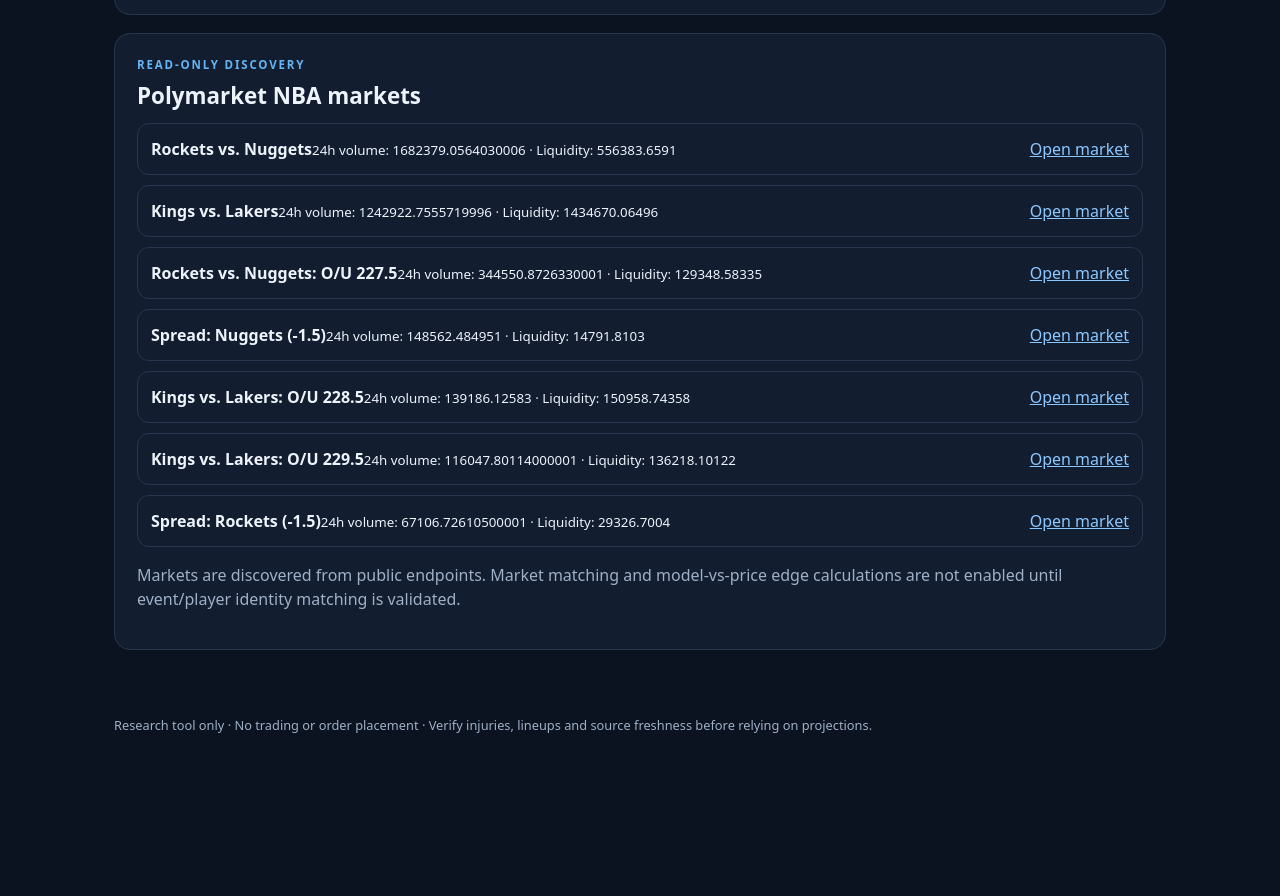
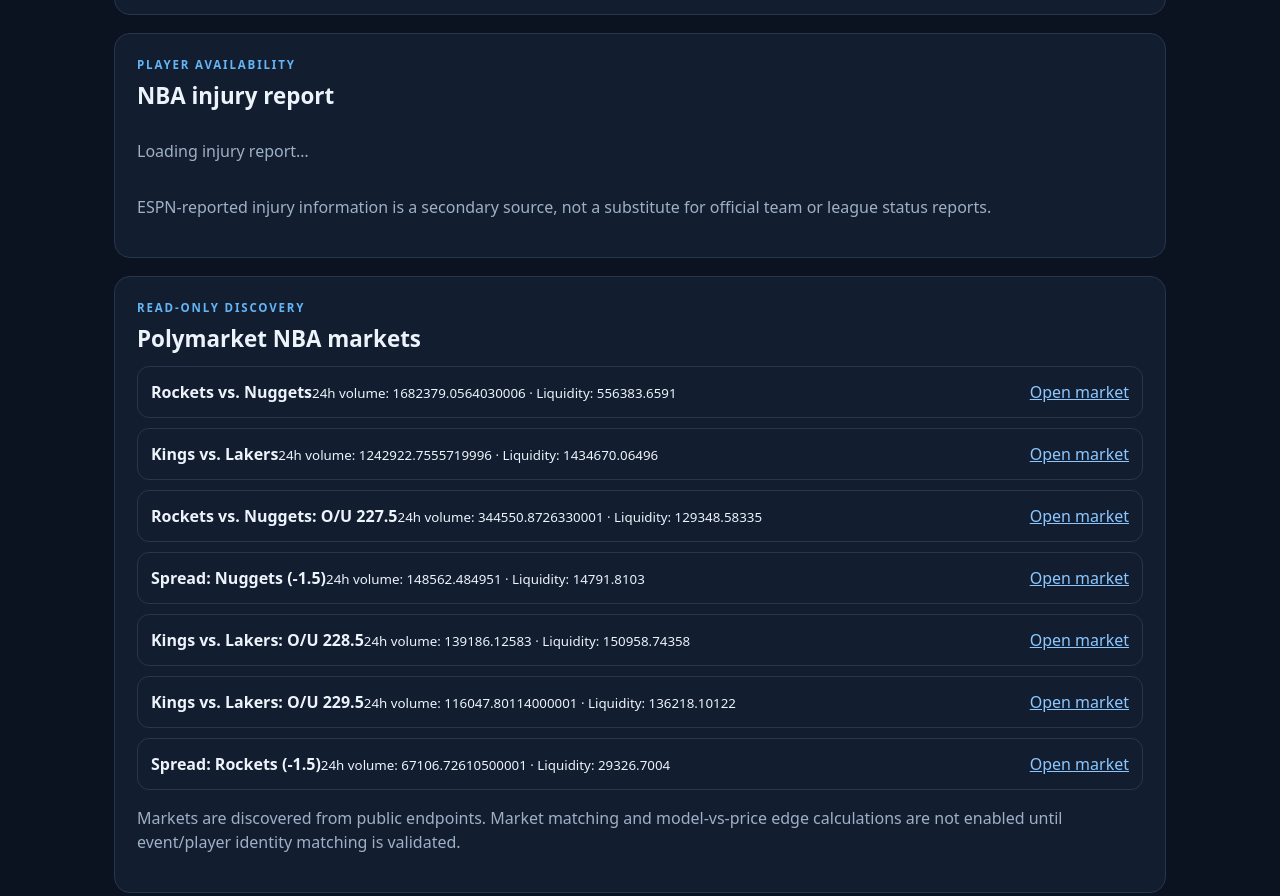
Before and after one commit to ztee71638-bot/NBA_Basketball_SIM, a plain HTML site: page index.html in a window 1280 px wide. Shown: the part 3572-4468 px from the top of the page. Before the commit the page ends 4343 px from the top, so only its background shows below. Drawn offline with Linux system fonts and the light colour scheme.

Commit message:
feat: add NBA injury report panel

```diff
--- a/index.html
+++ b/index.html
@@ -51,6 +51,11 @@
       <div id="player-detail" class="results muted">Select a player to view their historical game log.</div>
     </section>
     <section class="panel">
+      <p class="eyebrow">PLAYER AVAILABILITY</p><h2>NBA injury report</h2>
+      <div id="injuries" class="game-list"><p class="muted">Loading injury report…</p></div>
+      <p class="fine-print">ESPN-reported injury information is a secondary source, not a substitute for official team or league status reports.</p>
+    </section>
+    <section class="panel">
       <div class="section-head"><div><p class="eyebrow">READ-ONLY DISCOVERY</p><h2>Polymarket NBA markets</h2></div></div>
       <div id="markets" class="market-list"><p class="muted">Loading markets…</p></div>
       <p class="fine-print">Markets are discovered from public endpoints. Market matching and model-vs-price edge calculations are not enabled until event/player identity matching is validated.</p>
```
